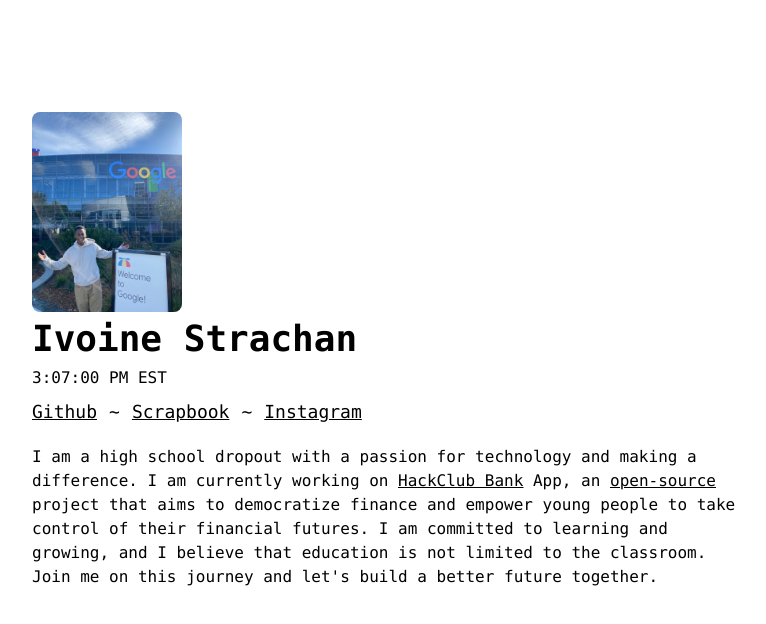
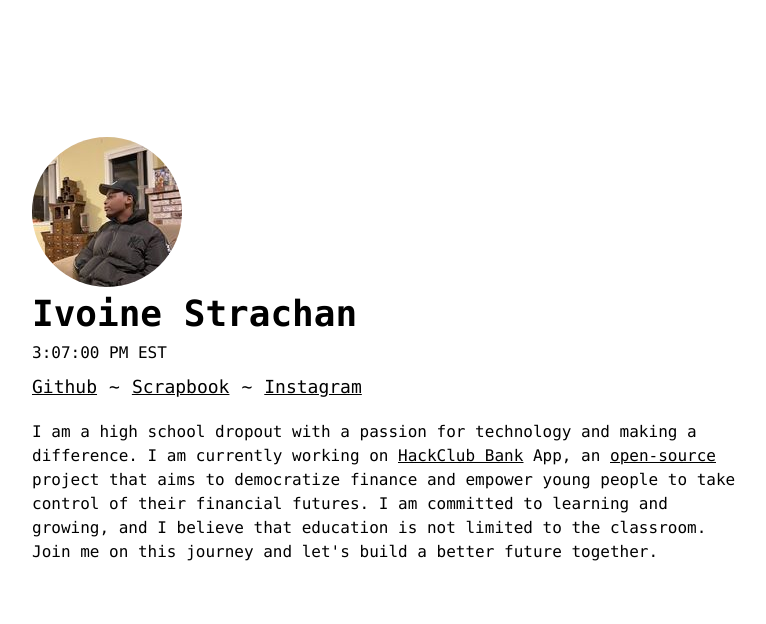
Before and after one commit to ivoinestrachan/mysite, a Next.js app: page / in a window 1280 px wide. Shown: the top 624 px of the page, without its empty margins (256-1022 px from the left). Built offline with nearby package versions, Linux system fonts and the light colour scheme.

Commit message:
update photo

```diff
--- a/pages/index.tsx
+++ b/pages/index.tsx
@@ -2,7 +2,7 @@ import type { NextPage } from "next";
 import Head from "next/head";
 import Image from "next/image";
 import { useState } from "react";
-import Google from "../public/assets/google.jpg";
+import Google from "../public/assets/profile.png";
 
 const Home: NextPage = () => {
   const [time, setTime] = useState(new Date());
@@ -21,7 +21,7 @@ const Home: NextPage = () => {
           alt="ivoine"
           height={80}
           width={150}
-          className="cover rounded-[8px] mb-[16px] ml-auto mr-auto md:m-0"
+          className="cover rounded-full mb-[16px] ml-auto mr-auto md:m-0"
         />
         <div className="font-mono font-extrabold text-[36px]">
           Ivoine Strachan
```
Also changed, not shown: public/assets/google.jpg (deleted), public/assets/profile.png (added).
